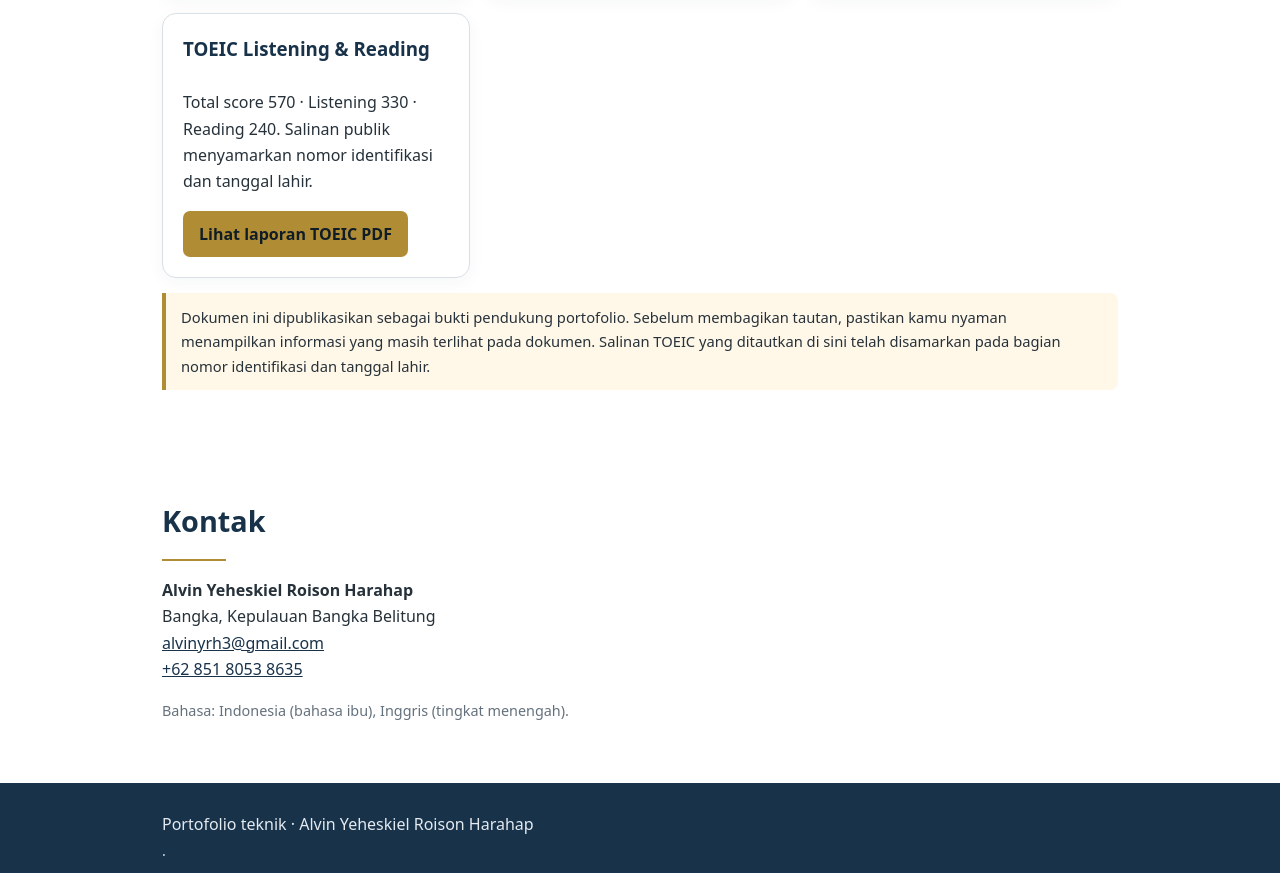
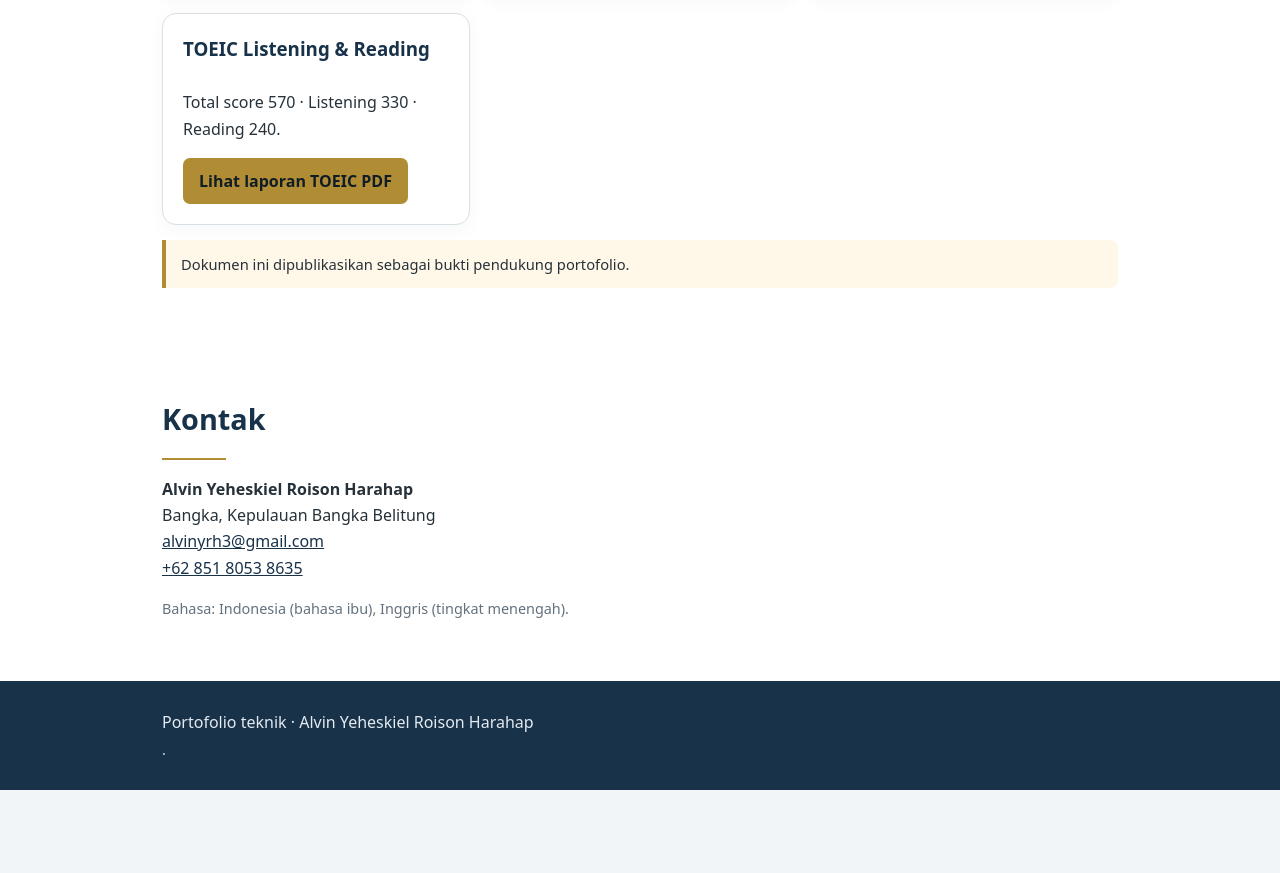
Before and after one commit to pen-noesis/Alvin-Portfolio, a plain HTML site: page index.html in a window 1280 px wide. Shown: the part 5093-5966 px from the top of the page. After the commit the page ends 5883 px from the top, so only its background shows below. Drawn offline with Linux system fonts and the light colour scheme.

Commit message:
Update index.html

```diff
--- a/index.html
+++ b/index.html
@@ -48,8 +48,8 @@ a{color:var(--navy)}.wrap{max-width:1000px;margin:auto;padding:0 22px}.nav{backg
 <article class="card"><h3>Sertifikat Magang Biznet</h3><p>Pengalaman magang di bidang jaringan serat optik, 19 Agustus 2024–19 Januari 2025.</p><a class="btn" href="evidence/Sertifikat%20Magang%20BIZNET.pdf" target="_blank" rel="noopener">Lihat sertifikat PDF</a></article>
 <article class="card"><h3>Surat Keterangan PKL · Astra Honda Motor</h3><p>Engineering Division, 2 Maret–31 Juli 2026.</p><a class="btn" href="evidence/Sertifikat%20PKL%20Astra%20Honda%20Motor.pdf" target="_blank" rel="noopener">Lihat surat PDF</a></article>
 <article class="card"><h3>Supervisor K3 Konstruksi · Level 6</h3><p>Sertifikat kompetensi kerja bidang jasa konstruksi, kualifikasi Supervisor K3 Konstruksi Level 6.</p><a class="btn" href="evidence/SKK_Alvin%20Yeheskiel%20Roison%20Harahap%20(level%206).pdf" target="_blank" rel="noopener">Lihat sertifikat PDF</a></article>
-<article class="card"><h3>TOEIC Listening & Reading</h3><p>Total score 570 · Listening 330 · Reading 240. Salinan publik menyamarkan nomor identifikasi dan tanggal lahir.</p><a class="btn" href="evidence/Sertifikat%20TOEIC.pdf" target="_blank" rel="noopener">Lihat laporan TOEIC PDF</a></article>
-</div><p class="note">Dokumen ini dipublikasikan sebagai bukti pendukung portofolio. Sebelum membagikan tautan, pastikan kamu nyaman menampilkan informasi yang masih terlihat pada dokumen. Salinan TOEIC yang ditautkan di sini telah disamarkan pada bagian nomor identifikasi dan tanggal lahir.</p></div></section>
+<article class="card"><h3>TOEIC Listening & Reading</h3><p>Total score 570 · Listening 330 · Reading 240. </p><a class="btn" href="evidence/Sertifikat%20TOEIC.pdf" target="_blank" rel="noopener">Lihat laporan TOEIC PDF</a></article>
+</div><p class="note">Dokumen ini dipublikasikan sebagai bukti pendukung portofolio.</p></div></section>
 <section class="section" id="kontak" style="background:#fff"><div class="wrap"><h2>Kontak</h2><hr class="rule"><p><strong>Alvin Yeheskiel Roison Harahap</strong><br>Bangka, Kepulauan Bangka Belitung<br><a href="mailto:alvinyrh3@gmail.com">alvinyrh3@gmail.com</a><br><a href="tel:+6285180538635">+62 851 8053 8635</a></p><p class="small">Bahasa: Indonesia (bahasa ibu), Inggris (tingkat menengah).</p></div></section>
 </main>
 <footer><div class="wrap">Portofolio teknik · Alvin Yeheskiel Roison Harahap<br><span class="small" style="color:#d5dde3">.</span></div></footer>
```
